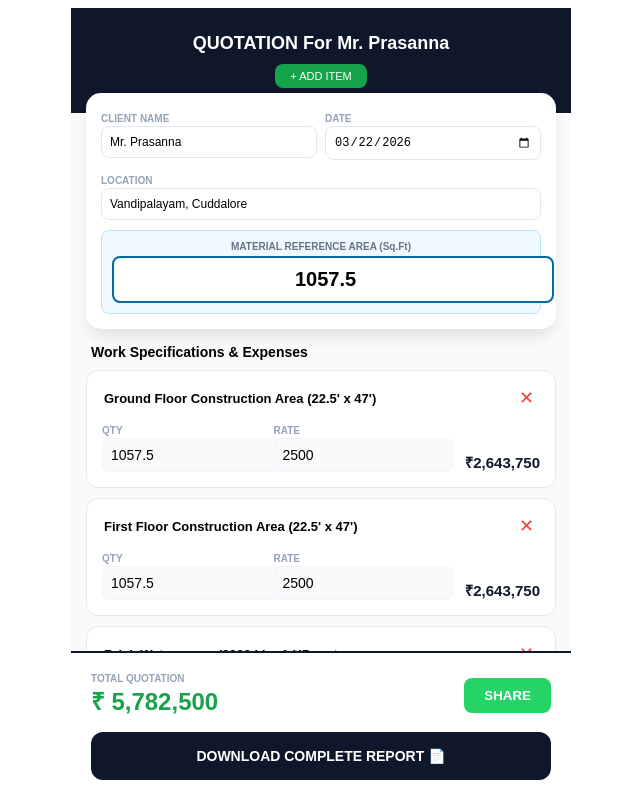
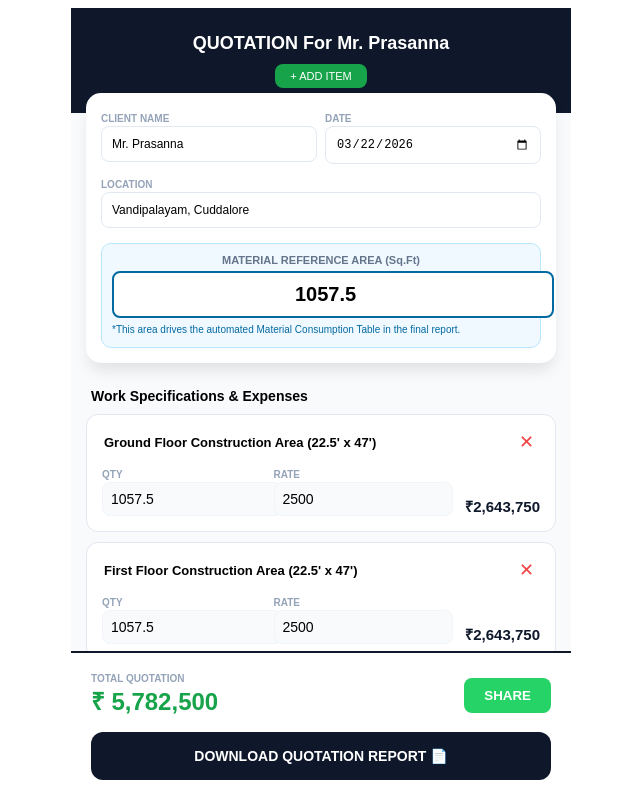
Before and after one commit to Movieeesss/BOQ-ESTIMATOR, a React (Vite) app: page / in a window 1280 px wide. Shown: the top 798 px of the page, without its empty margins (319-959 px from the left). Built offline with nearby package versions, Linux system fonts and the light colour scheme.

Commit message:
Update BOQ ESTIMATOR.tsx

```diff
--- a/src/BOQ ESTIMATOR.tsx
+++ b/src/BOQ ESTIMATOR.tsx
@@ -2,11 +2,11 @@ import React, { useState, useMemo, useCallback, useEffect } from 'react';
 import jsPDF from 'jspdf';
 import autoTable from 'jspdf-autotable';
 
-// --- 1. DATA HUB: SPECS & ENGINEERING LOGIC ---
+// --- 1. DATA HUB: LOGIC & SPECS ---
 const ENG_LOGIC = { cement: 0.42, steel: 4.0, sand: 1.8, aggregate: 1.35, bricks: 22, paint: 0.25, tiles: 1.1 };
 
 // FULL CONSOLIDATED DATABASE (29 ITEMS FROM IMAGE)
-const IMAGE_MATERIAL_LIST = [
+const FULL_MATERIAL_DATABASE = [
   { item: "Sand", spec: "M-Sand & P-Sand", unit: "Cft", constant: ENG_LOGIC.sand },
   { item: "Brick", spec: "Chamber brick / Fly-Ash Brick (for Basement)", unit: "Nos", constant: ENG_LOGIC.bricks },
   { item: "Cement", spec: "Chettinad / Ramco Super Plast / UltraTech", unit: "Bags", constant: ENG_LOGIC.cement },
@@ -84,16 +84,19 @@ export default function MasterProfessionalBOQ() {
     setItems(prev => prev.map(i => i.id === id ? { ...i, [field]: val } : i));
   }, []);
 
-  const deleteItem = (id: number) => setItems(prev => prev.filter(i => i.id !== id));
+  const deleteItem = useCallback((id: number) => {
+    setItems(prev => prev.filter(i => i.id !== id));
+  }, []);
 
   const generatePDF = () => {
     const doc = new jsPDF();
     doc.setFontSize(18);
+    // Dynamic Header
     doc.text(`QUOTATION For ${clientName}`, 105, 15, { align: 'center' });
 
     doc.setFontSize(10);
     doc.text(`Location: ${location} | Date: ${projectDate}`, 14, 25);
-    doc.text(`Reference Area for Materials: ${builtArea} Sft`, 14, 30);
+    doc.text(`Material Reference Area: ${builtArea} Sft`, 14, 30);
 
     // TABLE 1: CONSTRUCTION COST
     autoTable(doc, {
@@ -104,7 +107,7 @@ export default function MasterProfessionalBOQ() {
       theme: 'grid', headStyles: { fillColor: [15, 23, 42] }
     });
 
-    // TABLE 2: ADDITIONAL EXPENSES
+    // TABLE 2: NECESSARY EXPENSES
     autoTable(doc, {
       startY: (doc as any).lastAutoTable.finalY + 10,
       head: [['Necessary & Additional Expenses', 'Quantity', 'Rate', 'Amount']],
@@ -113,25 +116,25 @@ export default function MasterProfessionalBOQ() {
       theme: 'grid', headStyles: { fillColor: [100, 100, 100] }
     });
 
-    // GRAND TOTAL SECTION - Error TS2552 Fixed here
+    // GRAND TOTAL SECTION
     const grandTotalY = (doc as any).lastAutoTable.finalY + 10;
     doc.setFontSize(14);
     doc.setTextColor(22, 163, 74);
-    doc.text(`GRAND TOTAL ESTIMATED VALUE: Rs. ${totals.grandTotal.toLocaleString()}`, 14, grandTotalTotalY);
+    doc.text(`GRAND TOTAL ESTIMATED VALUE: Rs. ${totals.grandTotal.toLocaleString()}`, 14, grandTotalY);
 
     // TABLE 3: FULL 29 MATERIAL CONSUMPTION
-    const matRows = IMAGE_MATERIAL_LIST.map(m => [
+    const matRows = FULL_MATERIAL_DATABASE.map(m => [
       m.item, m.spec, m.constant > 0 ? `${Math.round(builtArea * m.constant)} ${m.unit}` : "As Required", "Included"
     ]);
 
     autoTable(doc, {
-      startY: grandTotalY + 5,
+      startY: grandTotalY + 10,
       head: [[{ content: 'DETAILED MATERIAL SPECIFICATIONS (29 ITEMS)', colSpan: 4, styles: { halign: 'center' } }]],
       body: matRows,
       theme: 'striped', headStyles: { fillColor: [184, 134, 11] }
     });
 
-    // SECTION 4: NOTES
+    // SECTION 4: PROFESSIONAL NOTES
     const noteY = (doc as any).lastAutoTable.finalY + 10;
     doc.setFontSize(9);
     doc.setTextColor(0);
@@ -153,17 +156,19 @@ export default function MasterProfessionalBOQ() {
       <div style={cardStyle}>
         <div style={grid2}>
           <div style={f1}><label style={miniLabel}>CLIENT NAME</label><FastInput value={clientName} onSave={setClientName} style={detailInp} /></div>
-          <div style={f1}><label style={miniLabel}>DATE</label><input type="date" value={projectDate} onChange={e => setProjectDate(e.target.value)} style={detailInp} /></div>
+          <div style={f1}><label style={miniLabel}>DATE</label><input type="date" value={projectDate} onChange={(e:any) => setProjectDate(e.target.value)} style={detailInp} /></div>
         </div>
         <div style={{ marginTop: '10px' }}><label style={miniLabel}>LOCATION</label><FastInput value={location} onSave={setLocation} style={detailInp} /></div>
+
         <div style={refAreaBox}>
           <label style={labelStyle}>MATERIAL REFERENCE AREA (Sq.Ft)</label>
           <FastInput type="number" value={builtArea} onSave={setBuiltArea} style={areaInput} />
+          <p style={infoText}>*This area drives the automated Material Consumption Table in the final report.</p>
         </div>
       </div>
 
       <div style={scrollArea}>
-        <h3 style={{ fontSize: '14px', padding: '0 5px 10px 5px', margin: 0 }}>Work Specifications & Expenses</h3>
+        <h3 style={{ fontSize: '14px', padding: '10px 5px', margin: 0 }}>Work Specifications & Expenses</h3>
         {items.map(item => (
           <div key={item.id} style={itemCard}>
             <div style={{ display: 'flex', justifyContent: 'space-between' }}>
@@ -184,22 +189,23 @@ export default function MasterProfessionalBOQ() {
           <div><div style={miniLabel}>TOTAL QUOTATION</div><div style={totalVal}>₹ {totals.grandTotal.toLocaleString()}</div></div>
           <button onClick={() => window.open(`https://wa.me/?text=Quotation for ${clientName}: ₹${totals.grandTotal.toLocaleString()}`)} style={waBtn}>SHARE</button>
         </div>
-        <button onClick={generatePDF} style={pdfBtn}>DOWNLOAD COMPLETE REPORT 📄</button>
+        <button onClick={generatePDF} style={pdfBtn}>DOWNLOAD QUOTATION REPORT 📄</button>
       </div>
     </div>
   );
 }
 
-// --- STYLES ---
+// --- STYLING ---
 const containerStyle = { maxWidth: '500px', margin: '0 auto', background: '#f8fafc', minHeight: '100vh', paddingBottom: '160px', fontFamily: 'sans-serif' };
 const headerStyle = { background: '#0f172a', color: 'white', padding: '25px 15px', textAlign: 'center' as const };
 const cardStyle = { background: 'white', margin: '-20px 15px 15px 15px', padding: '15px', borderRadius: '15px', boxShadow: '0 10px 15px -3px rgba(0,0,0,0.1)', position: 'relative' as const, zIndex: 10 };
-const refAreaBox = { marginTop: '10px', padding: '10px', background: '#f0f9ff', borderRadius: '8px', border: '1px solid #bae6fd' };
+const refAreaBox = { marginTop: '15px', padding: '10px', background: '#f0f9ff', borderRadius: '10px', border: '1px solid #bae6fd' };
+const infoText = { fontSize: '10px', color: '#0369a1', margin: '5px 0 0 0', lineHeight: '1.4' };
 const grid2 = { display: 'flex', gap: '8px' };
 const f1 = { flex: 1 };
-const detailInp = { width: '100%', padding: '8px', border: '1px solid #e2e8f0', borderRadius: '8px', fontSize: '12px', outline: 'none', boxSizing: 'border-box' as const };
+const detailInp = { width: '100%', padding: '10px', border: '1px solid #e2e8f0', borderRadius: '8px', fontSize: '12px', outline: 'none', boxSizing: 'border-box' as const };
 const areaInput = { width: '100%', padding: '10px', border: '2px solid #0369a1', borderRadius: '8px', fontSize: '20px', fontWeight: 'bold' as const, textAlign: 'center' as const };
-const labelStyle = { fontSize: '10px', color: '#64748b', fontWeight: 'bold' as const, display: 'block', marginBottom: '4px', textAlign: 'center' as const };
+const labelStyle = { fontSize: '11px', color: '#64748b', fontWeight: 'bold' as const, display: 'block', marginBottom: '5px', textAlign: 'center' as const };
 const miniLabel = { fontSize: '10px', color: '#94a3b8', fontWeight: 'bold' as const, textTransform: 'uppercase' as const };
 const scrollArea = { padding: '0 15px' };
 const itemCard = { background: 'white', padding: '15px', borderRadius: '12px', marginBottom: '10px', border: '1px solid #e2e8f0' };
```
